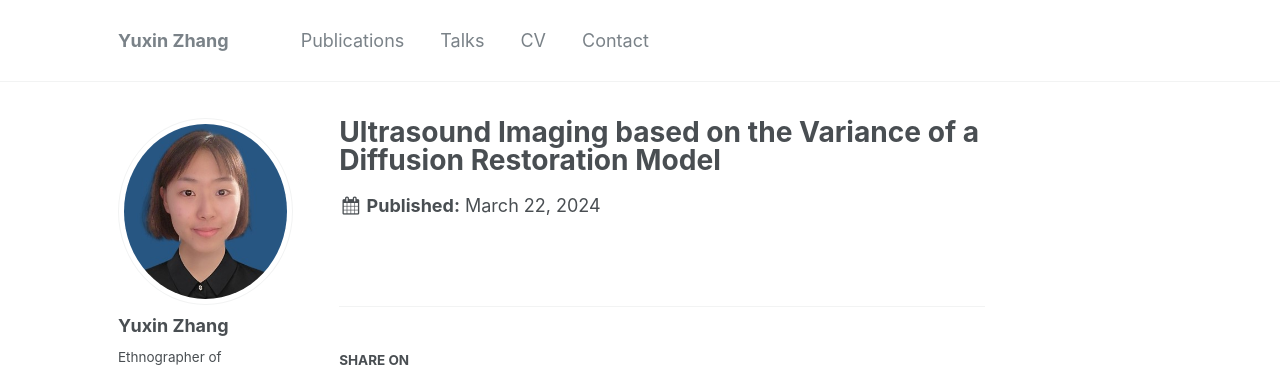
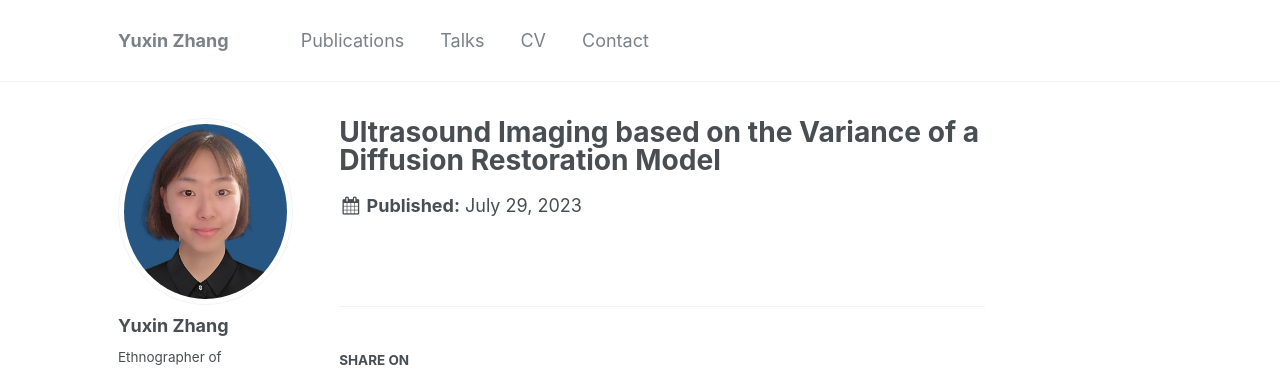
Before and after one commit to Yuxin-Zhang-Jasmine/Yuxin-Zhang-Jasmine.github.io, a Jekyll site: the page built from _articles/2023-07-29-wDRUS.md, in a window 1280 px wide and 937 px high. Shown: the top 369 px of the window. Built offline with Jekyll 4.4.1, drawn with Linux system fonts in a browser that asks for light colours.

Commit message:
Update 2023-07-29-wDRUS.md

```diff
--- a/_articles/2023-07-29-wDRUS.md
+++ b/_articles/2023-07-29-wDRUS.md
@@ -1,7 +1,7 @@
 ---
 title: "Ultrasound Imaging based on the Variance of a Diffusion Restoration Model"
-date: 2024-03-22
-excerpt: "[(Download the PDF here)](https://arxiv.org/abs/2403.15316), [(The code is available here)](https://github.com/Yuxin-Zhang-Jasmine/DRUS-v1).\\
+date: 2023-07-29
+excerpt: "[(Download the PDF here)](https://arxiv.org/abs/2403.15316) [(The code is available here)](https://github.com/Yuxin-Zhang-Jasmine/DRUS-v1).\\
 
 Abstract: Ultrasound image reconstruction can be approximately cast as a linear inverse problem that has traditionally been solved with penalized optimization using the $l_1$ or $l_2$ norm, or wavelet-based terms. However, such regularization functions often struggle to balance the sparsity and the smoothness. A promising alternative is using learned priors to make the prior knowledge closer to reality.
 In this paper, we rely on learned priors under the framework of Denoising Diffusion Restoration Models (DDRM), initially conceived for restoration tasks with natural images.
```
